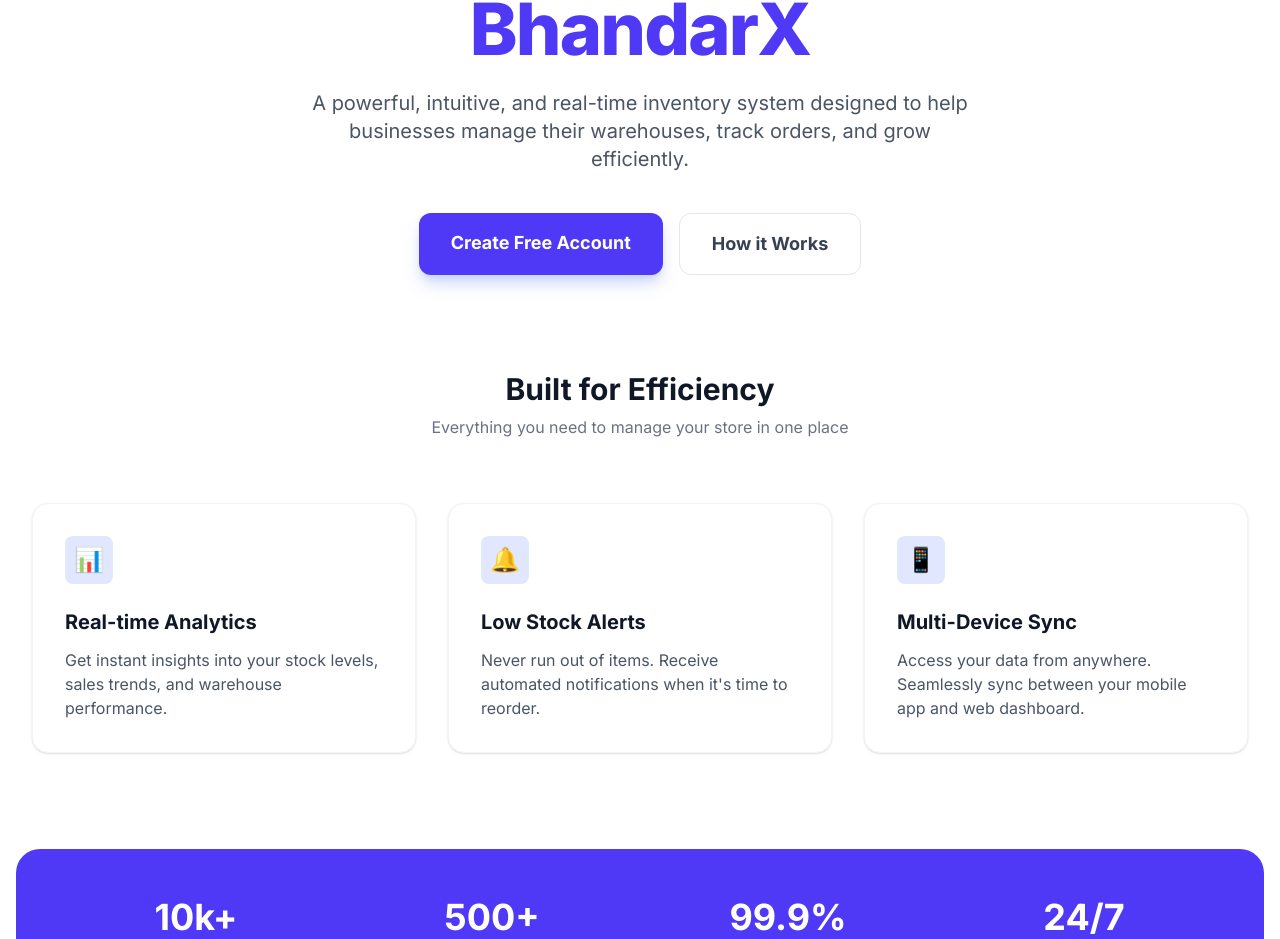
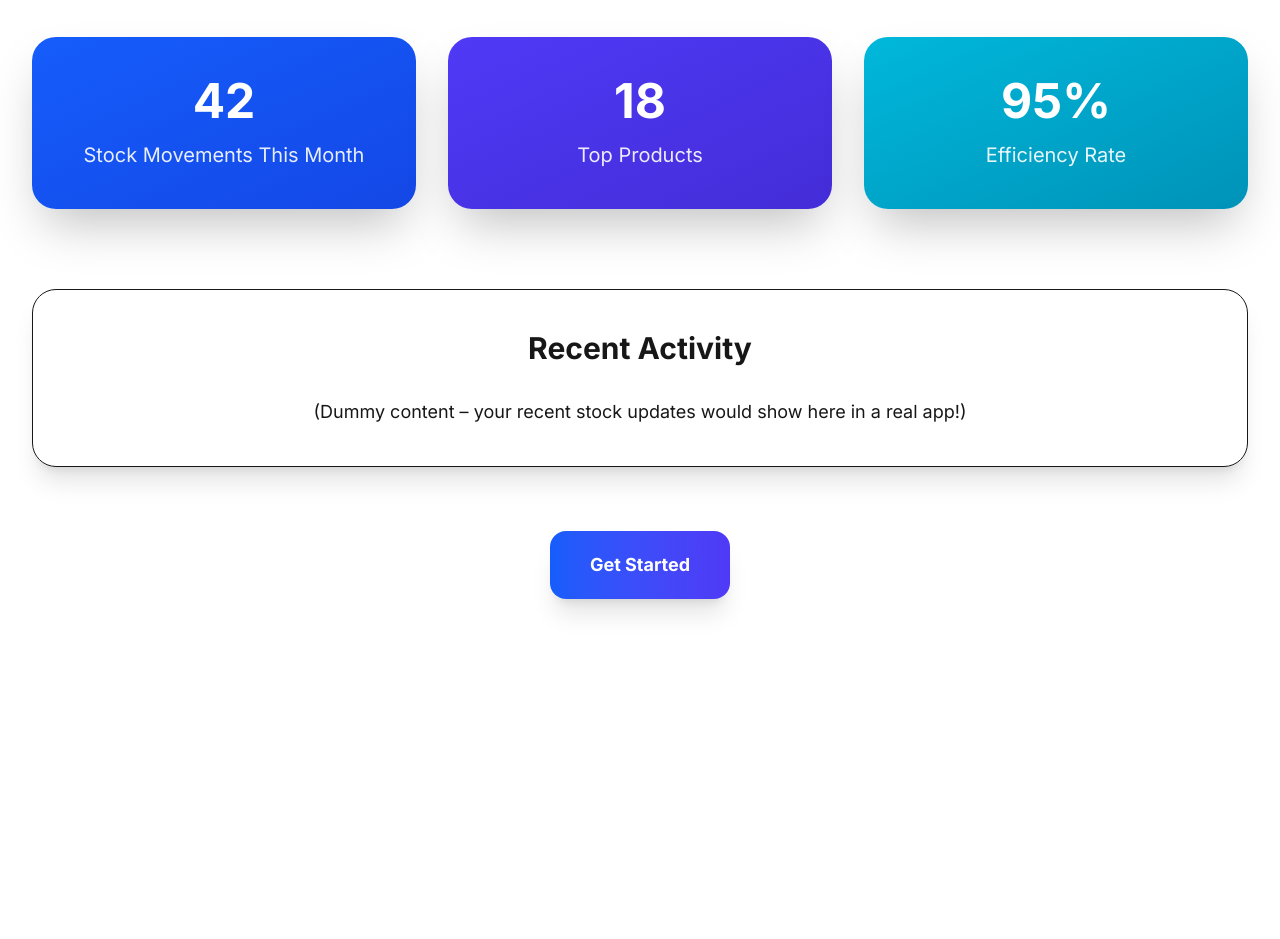
Before and after one commit to NirjalGGMU/BhandarX_Web, a Next.js app: page / in a window 1280 px wide. Shown: the part 215-1154 px from the top of the page. After the commit the page ends 862 px from the top, so only its background shows below. Built offline with nearby package versions, Linux system fonts and the light colour scheme.

Commit message:
Update page.tsx in public

```diff
--- a/app/(public)/page.tsx
+++ b/app/(public)/page.tsx
@@ -1,103 +1,50 @@
-// app/(public)/page.tsx
-
-
 import Link from "next/link";
 
-export default function LandingPage() {
+export default function HomePage() {
   return (
-    <div className="space-y-24 pb-20">
-      {/* --- HERO SECTION --- */}
-      <section className="flex flex-col items-center text-center pt-10 md:pt-20 px-4">
-        <div className="inline-block px-4 py-1.5 mb-6 text-sm font-semibold tracking-wide text-indigo-600 uppercase bg-indigo-50 dark:bg-indigo-900/30 rounded-full">
-          Inventory Management Simplified
+    <div className="min-h-screen bg-background">
+      <div className="container mx-auto px-4 sm:px-6 lg:px-8 py-12 max-w-6xl">
+        {/* Welcome Hero */}
+        <div className="text-center mb-16">
+          <h1 className="text-4xl sm:text-5xl md:text-6xl font-bold bg-gradient-to-r from-blue-600 to-indigo-600 bg-clip-text text-transparent mb-6">
+            Welcome To BhandarX! 🎉
+          </h1>
+          <p className="text-lg sm:text-xl text-muted-foreground max-w-2xl mx-auto">
+            Register now for efficient inventory management. Here's your overview.
+          </p>
         </div>
-        <h1 className="max-w-4xl text-5xl md:text-7xl font-extrabold tracking-tight text-gray-900 dark:text-white">
-          Control your stock with <span className="text-indigo-600">BhandarX</span>
-        </h1>
-        <p className="max-w-2xl mt-6 text-lg md:text-xl text-gray-600 dark:text-gray-400">
-          A powerful, intuitive, and real-time inventory system designed to help businesses
-          manage their warehouses, track orders, and grow efficiently.
-        </p>
-        <div className="flex flex-col sm:flex-row gap-4 mt-10">
+
+        {/* Stats Cards */}
+        <div className="grid grid-cols-1 sm:grid-cols-2 lg:grid-cols-3 gap-8 mb-20">
+          <div className="bg-gradient-to-br from-blue-600 to-blue-700 rounded-3xl shadow-2xl p-10 text-white text-center hover:scale-105 transition-transform">
+            <h3 className="text-5xl font-bold">42</h3>
+            <p className="text-xl mt-4 opacity-90">Stock Movements This Month</p>
+          </div>
+          <div className="bg-gradient-to-br from-indigo-600 to-indigo-700 rounded-3xl shadow-2xl p-10 text-white text-center hover:scale-105 transition-transform">
+            <h3 className="text-5xl font-bold">18</h3>
+            <p className="text-xl mt-4 opacity-90">Top Products</p>
+          </div>
+          <div className="bg-gradient-to-br from-cyan-500 to-cyan-600 rounded-3xl shadow-2xl p-10 text-white text-center hover:scale-105 transition-transform">
+            <h3 className="text-5xl font-bold">95%</h3>
+            <p className="text-xl mt-4 opacity-90">Efficiency Rate</p>
+          </div>
+        </div>
+
+        <div className="bg-card rounded-3xl shadow-xl p-10 border border-border">
+          <h2 className="text-3xl font-bold mb-8 text-center">Recent Activity</h2>
+          <p className="text-center text-muted-foreground text-lg">(Dummy content – your recent stock updates would show here in a real app!)</p>
+        </div>
+
+        {/* CTA */}
+        <div className="text-center mt-16">
           <Link
             href="/register"
-            className="px-8 py-4 text-lg font-bold text-white bg-indigo-600 rounded-xl hover:bg-indigo-700 transition-all shadow-lg shadow-indigo-200 dark:shadow-none"
+            className="inline-block px-10 py-5 bg-gradient-to-r from-blue-600 to-indigo-600 text-white rounded-2xl font-bold text-lg hover:opacity-90 transition shadow-xl"
           >
-            Create Free Account
-          </Link>
-          <Link
-            href="/about"
-            className="px-8 py-4 text-lg font-bold text-gray-700 dark:text-gray-200 bg-white dark:bg-slate-800 border border-gray-200 dark:border-slate-700 rounded-xl hover:bg-gray-50 dark:hover:bg-slate-700 transition-all"
-          >
-            How it Works
+            Get Started
           </Link>
         </div>
-      </section>
-
-      {/* --- FEATURES SECTION --- */}
-      <section className="container mx-auto px-4">
-        <div className="text-center mb-16">
-          <h2 className="text-3xl font-bold text-gray-900 dark:text-white">Built for Efficiency</h2>
-          <p className="text-gray-500 mt-2">Everything you need to manage your store in one place</p>
-        </div>
-
-        <div className="grid grid-cols-1 md:grid-cols-3 gap-8">
-          {/* Feature 1 */}
-          <div className="p-8 bg-white dark:bg-slate-900 rounded-2xl border border-gray-100 dark:border-slate-800 shadow-sm hover:shadow-md transition-shadow">
-            <div className="w-12 h-12 bg-indigo-100 dark:bg-indigo-900/50 rounded-lg flex items-center justify-center text-2xl mb-6">
-              📊
-            </div>
-            <h3 className="text-xl font-bold mb-3 text-gray-900 dark:text-white">Real-time Analytics</h3>
-            <p className="text-gray-600 dark:text-gray-400">
-              Get instant insights into your stock levels, sales trends, and warehouse performance.
-            </p>
-          </div>
-
-          {/* Feature 2 */}
-          <div className="p-8 bg-white dark:bg-slate-900 rounded-2xl border border-gray-100 dark:border-slate-800 shadow-sm hover:shadow-md transition-shadow">
-            <div className="w-12 h-12 bg-indigo-100 dark:bg-indigo-900/50 rounded-lg flex items-center justify-center text-2xl mb-6">
-              🔔
-            </div>
-            <h3 className="text-xl font-bold mb-3 text-gray-900 dark:text-white">Low Stock Alerts</h3>
-            <p className="text-gray-600 dark:text-gray-400">
-              Never run out of items. Receive automated notifications when it's time to reorder.
-            </p>
-          </div>
-
-          {/* Feature 3 */}
-          <div className="p-8 bg-white dark:bg-slate-900 rounded-2xl border border-gray-100 dark:border-slate-800 shadow-sm hover:shadow-md transition-shadow">
-            <div className="w-12 h-12 bg-indigo-100 dark:bg-indigo-900/50 rounded-lg flex items-center justify-center text-2xl mb-6">
-              📱
-            </div>
-            <h3 className="text-xl font-bold mb-3 text-gray-900 dark:text-white">Multi-Device Sync</h3>
-            <p className="text-gray-600 dark:text-gray-400">
-              Access your data from anywhere. Seamlessly sync between your mobile app and web dashboard.
-            </p>
-          </div>
-        </div>
-      </section>
-
-      {/* --- STATS SECTION --- */}
-      <section className="bg-indigo-600 rounded-3xl p-12 text-center text-white mx-4">
-        <div className="grid grid-cols-2 md:grid-cols-4 gap-8">
-          <div>
-            <div className="text-4xl font-bold">10k+</div>
-            <div className="text-indigo-100 text-sm">Active Users</div>
-          </div>
-          <div>
-            <div className="text-4xl font-bold">500+</div>
-            <div className="text-indigo-100 text-sm">Warehouses</div>
-          </div>
-          <div>
-            <div className="text-4xl font-bold">99.9%</div>
-            <div className="text-indigo-100 text-sm">Uptime</div>
-          </div>
-          <div>
-            <div className="text-4xl font-bold">24/7</div>
-            <div className="text-indigo-100 text-sm">Support</div>
-          </div>
-        </div>
-      </section>
+      </div>
     </div>
   );
 }
```
